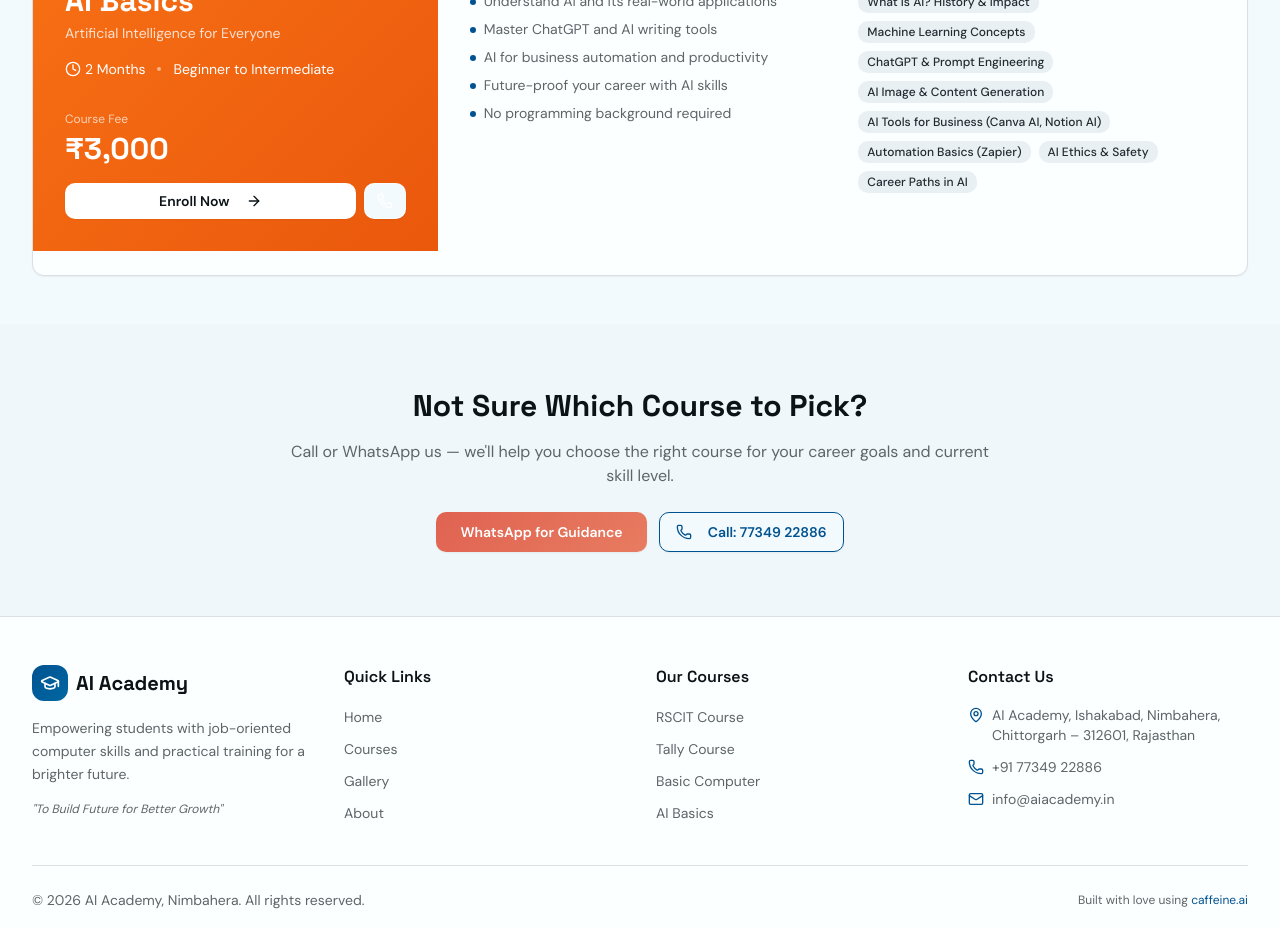
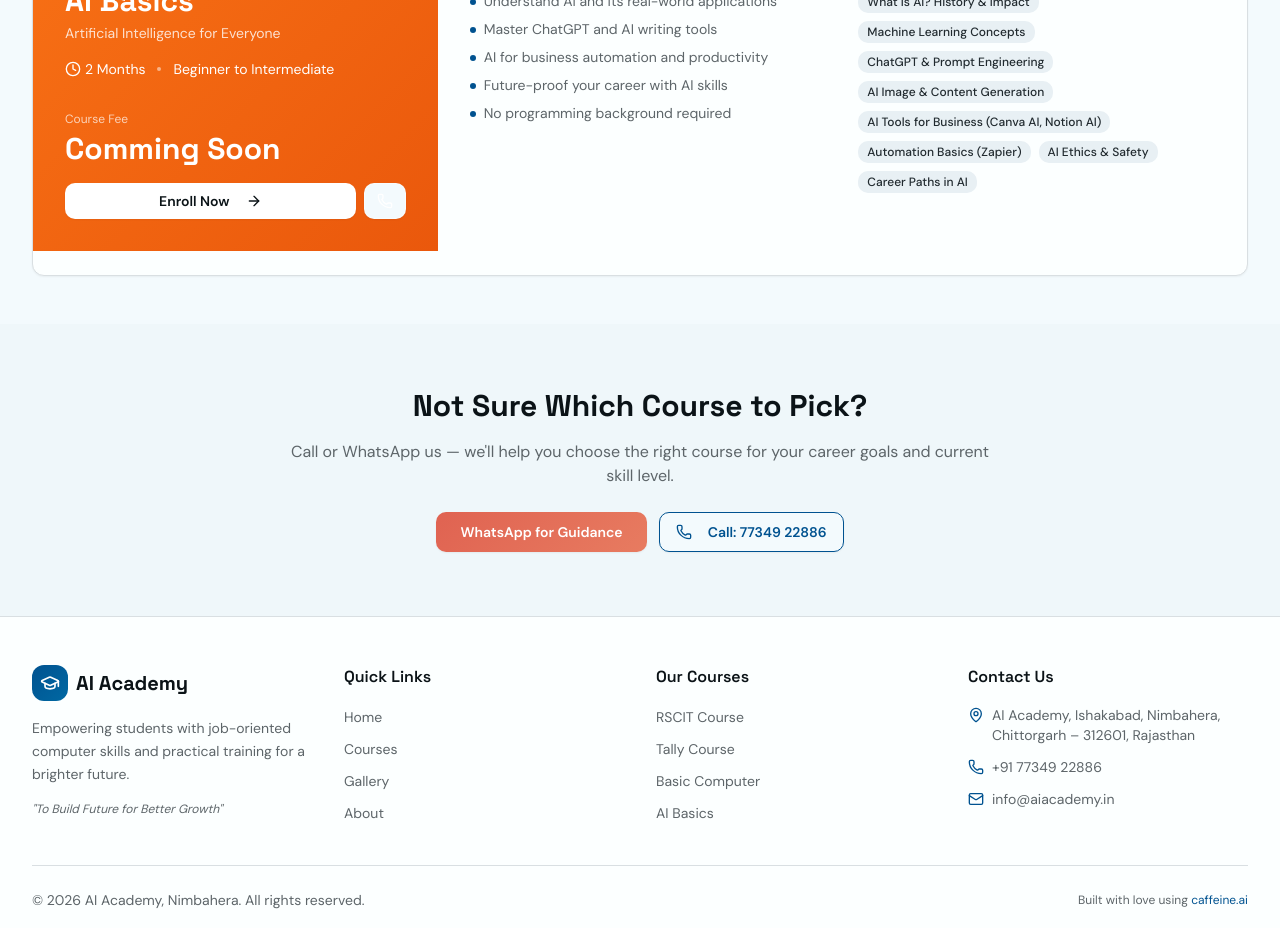
Before and after one commit to MohammedSahilKhan/ai-academy, a React (Vite) app in the folder src/frontend/: page /courses in a window 1280 px wide. Shown: the part 2100-3028 px from the top of the page. Built offline with nearby package versions, Linux system fonts and the light colour scheme; what @caffeineai/core-infrastructure would draw is missing.

Commit message:
Update CoursesPage.tsx

```diff
--- a/src/frontend/src/pages/CoursesPage.tsx
+++ b/src/frontend/src/pages/CoursesPage.tsx
@@ -147,7 +147,7 @@ const courses: Course[] = [
       "AI Ethics & Safety",
       "Career Paths in AI",
     ],
-    fee: "₹3,000",
+    fee: "Comming Soon",
   },
 ];
 
```
